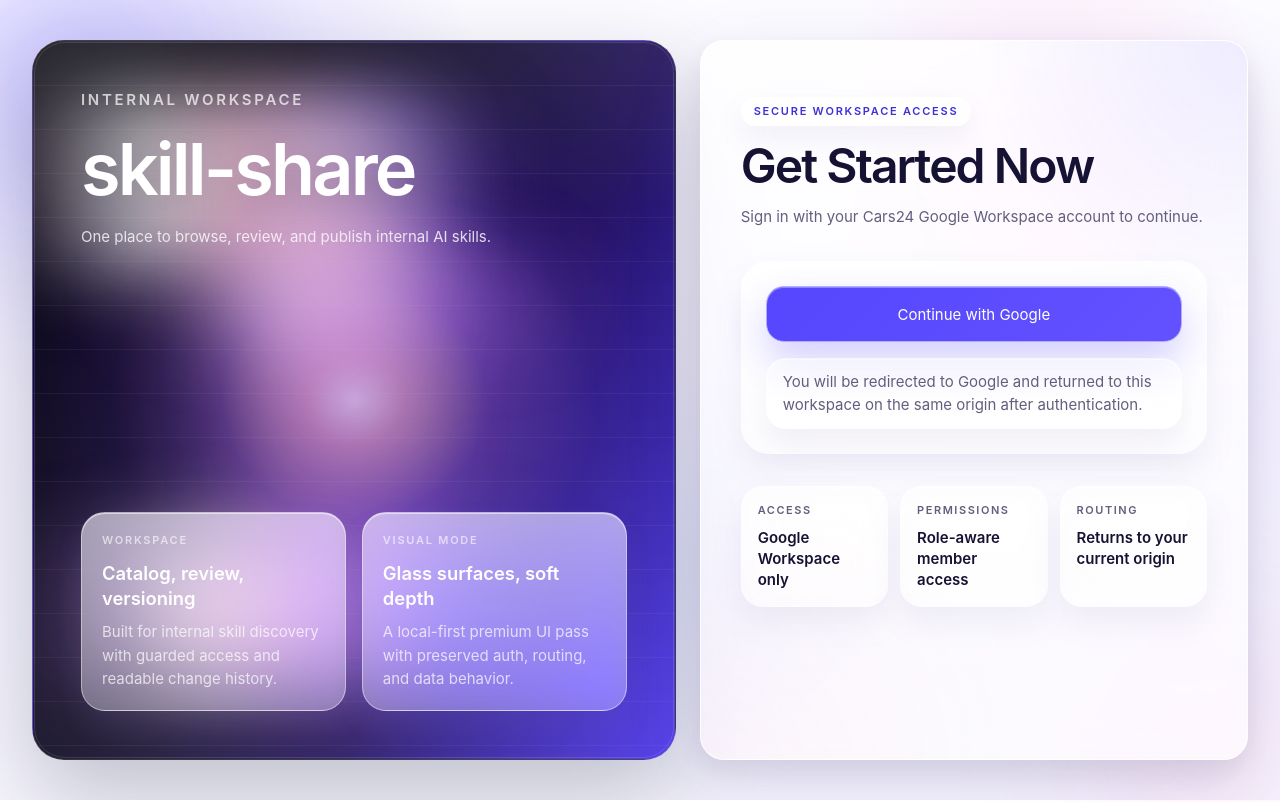
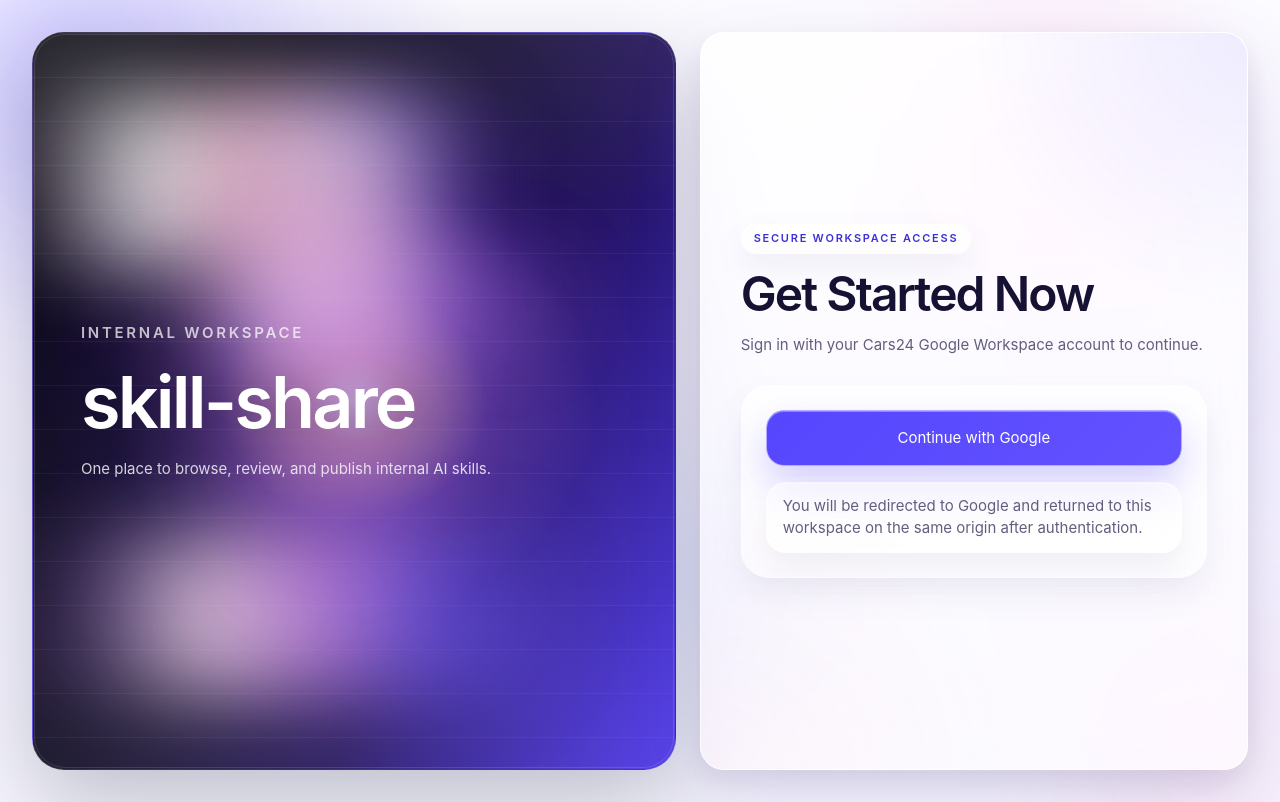
Before and after one commit to DIKSHANT-CARS24/skill-share, a Next.js app: page /login in a window 1280 px wide. Built offline with nearby package versions, Linux system fonts and the light colour scheme; no server answers.

Commit message:
login page changes

```diff
--- a/app/login/page.tsx
+++ b/app/login/page.tsx
@@ -39,10 +39,10 @@ export default async function LoginPage({
 
         <Panel
           padding="lg"
-          className="relative flex h-full items-start justify-start overflow-hidden sm:p-8 lg:p-10"
+          className="relative flex h-full items-center justify-start overflow-hidden sm:p-8 lg:p-10"
         >
           <div aria-hidden="true" className="pointer-events-none absolute inset-0 bg-[radial-gradient(circle_at_top_right,rgba(71,54,254,0.09),transparent_30%),radial-gradient(circle_at_bottom_left,rgba(255,196,226,0.12),transparent_34%)]" />
-          <div className="relative flex w-full min-w-0 flex-col gap-8 pt-2 lg:pt-4">
+          <div className="relative flex w-full min-w-0 flex-col justify-center gap-7 py-4 lg:min-h-[560px] lg:py-6">
             <div className="max-w-[34rem] space-y-4">
               <span className="glass-pill inline-flex items-center gap-2 self-start rounded-full px-3 py-1.5 text-[11px] font-semibold uppercase tracking-[0.16em] text-accent-strong">
                 Secure Workspace Access
@@ -66,21 +66,6 @@ export default async function LoginPage({
             <div className="glass-surface-subtle w-full rounded-[28px] p-5 sm:p-6">
               <LoginForm next={next} />
             </div>
-
-            <div className="grid gap-3 sm:grid-cols-3">
-              <div className="glass-surface-subtle rounded-[22px] px-4 py-4">
-                <p className="text-[11px] font-semibold uppercase tracking-[0.14em] text-muted">Access</p>
-                <p className="mt-2 text-[var(--font-size-body-m)] font-semibold text-foreground">Google Workspace only</p>
-              </div>
-              <div className="glass-surface-subtle rounded-[22px] px-4 py-4">
-                <p className="text-[11px] font-semibold uppercase tracking-[0.14em] text-muted">Permissions</p>
-                <p className="mt-2 text-[var(--font-size-body-m)] font-semibold text-foreground">Role-aware member access</p>
-              </div>
-              <div className="glass-surface-subtle rounded-[22px] px-4 py-4">
-                <p className="text-[11px] font-semibold uppercase tracking-[0.14em] text-muted">Routing</p>
-                <p className="mt-2 text-[var(--font-size-body-m)] font-semibold text-foreground">Returns to your current origin</p>
-              </div>
-            </div>
           </div>
         </Panel>
       </div>
--- a/components/auth/login-gradient-panel.tsx
+++ b/components/auth/login-gradient-panel.tsx
@@ -134,7 +134,7 @@ export function LoginGradientPanel() {
       <div className="pointer-events-none absolute inset-0 bg-[radial-gradient(circle_at_top_left,rgba(255,255,255,0.08),transparent_28%),radial-gradient(circle_at_bottom_right,rgba(129,95,255,0.24),transparent_34%)]" />
       <div className="pointer-events-none absolute inset-[1px] rounded-[31px] border border-white/12" />
 
-      <div className="relative flex h-full flex-col justify-between gap-10">
+      <div className="relative flex h-full min-h-[520px] flex-col justify-center gap-10 py-8 sm:py-10 lg:min-h-[640px] lg:py-12">
         <div className="space-y-6">
           <p className="text-[var(--font-size-label-s)] leading-[var(--line-height-body)] font-semibold uppercase tracking-[0.18em] text-white/72">
             Internal workspace
@@ -148,23 +148,6 @@ export function LoginGradientPanel() {
             </p>
           </div>
         </div>
-
-        <div className="grid gap-4 sm:grid-cols-2">
-          <div className="glass-surface-subtle rounded-[24px] px-5 py-5 text-white">
-            <p className="text-[11px] font-semibold uppercase tracking-[0.16em] text-white/62">Workspace</p>
-            <p className="mt-3 text-[1.15rem] font-semibold text-white">Catalog, review, versioning</p>
-            <p className="mt-2 text-[var(--font-size-body-s)] leading-[1.55] text-white/72">
-              Built for internal skill discovery with guarded access and readable change history.
-            </p>
-          </div>
-          <div className="glass-surface-subtle rounded-[24px] px-5 py-5 text-white">
-            <p className="text-[11px] font-semibold uppercase tracking-[0.16em] text-white/62">Visual Mode</p>
-            <p className="mt-3 text-[1.15rem] font-semibold text-white">Glass surfaces, soft depth</p>
-            <p className="mt-2 text-[var(--font-size-body-s)] leading-[1.55] text-white/72">
-              A local-first premium UI pass with preserved auth, routing, and data behavior.
-            </p>
-          </div>
-        </div>
       </div>
     </section>
   );
```
Also changed, not shown: 1 other file (tests, documents, lock files or other folders). Lines whose indentation alone changed are shown as unchanged.
